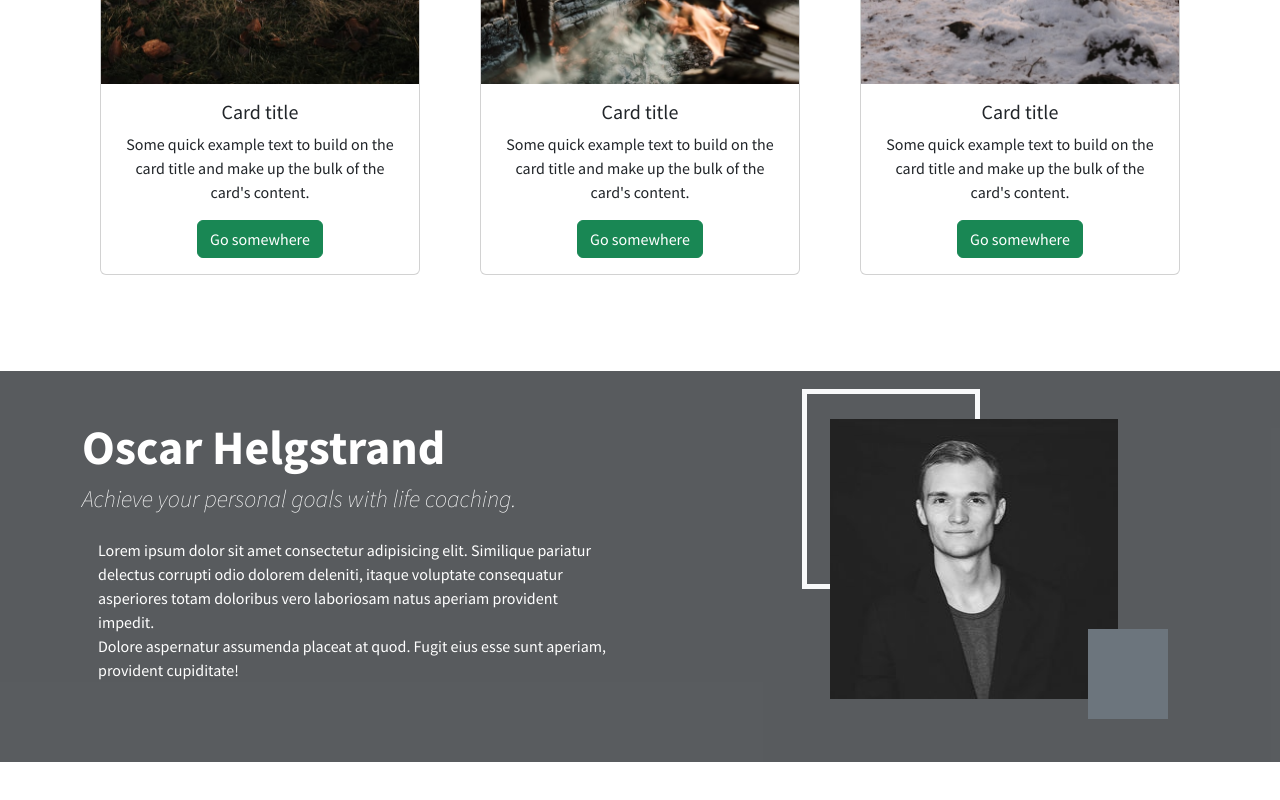
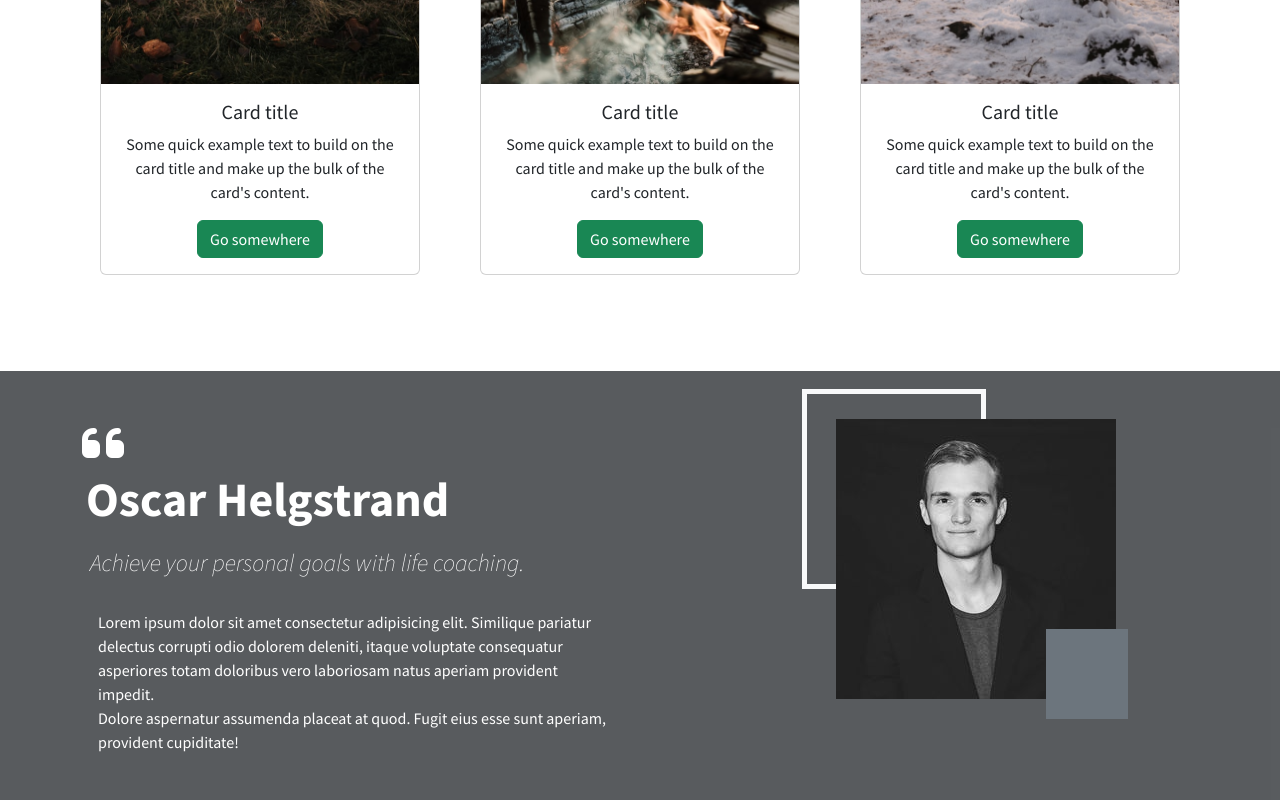
Before and after one commit to JoannaYau1996/bootstrap-HW, a plain HTML site: page index.html in a window 1280 px wide. Shown: the part 1605-2405 px from the top of the page. Before the commit the page ends 2367 px from the top, so only its background shows below. Drawn offline with nearby package versions, Linux system fonts and the light colour scheme.

Commit message:
edit about

```diff
--- a/index.html
+++ b/index.html
@@ -255,8 +255,9 @@
           <div class="row">
             <div class="col-md-12 col-lg-6">
               <div class="text-white text-left">
-                <h1 class="display-5 fw-bold">Oscar Helgstrand</h1>
-                <h4 class="fst-italic fw-light">
+                <i class="fa-solid fa-quote-left display-5"></i>
+                <h1 class="display-5 fw-bold p-1">Oscar Helgstrand</h1>
+                <h4 class="fst-italic fw-light p-2">
                   Achieve your personal goals with life coaching.
                 </h4>
                 <p class="p-3">
@@ -277,14 +278,10 @@
                 class="border border-5 border-light position-relative d-none d-xl-block z-1"
                 style="width: 200px; height: 200px; top: -30px; left: 150px"
               ></div>
-              <img
-                class="z-2"
-                src="./images/Tom.jpg"
-                style="width: 100%; max-width: 18rem"
-              />
+              <img class="z-2" src="./images/Tom.jpg" style="width: 280px" />
               <div
                 class="bg-secondary position-relative d-none d-xl-block z-3"
-                style="width: 90px; height: 90px; top: 210px; right: 30px"
+                style="width: 90px; height: 90px; top: 210px; right: 70px"
               ></div>
             </div>
           </div>
```
